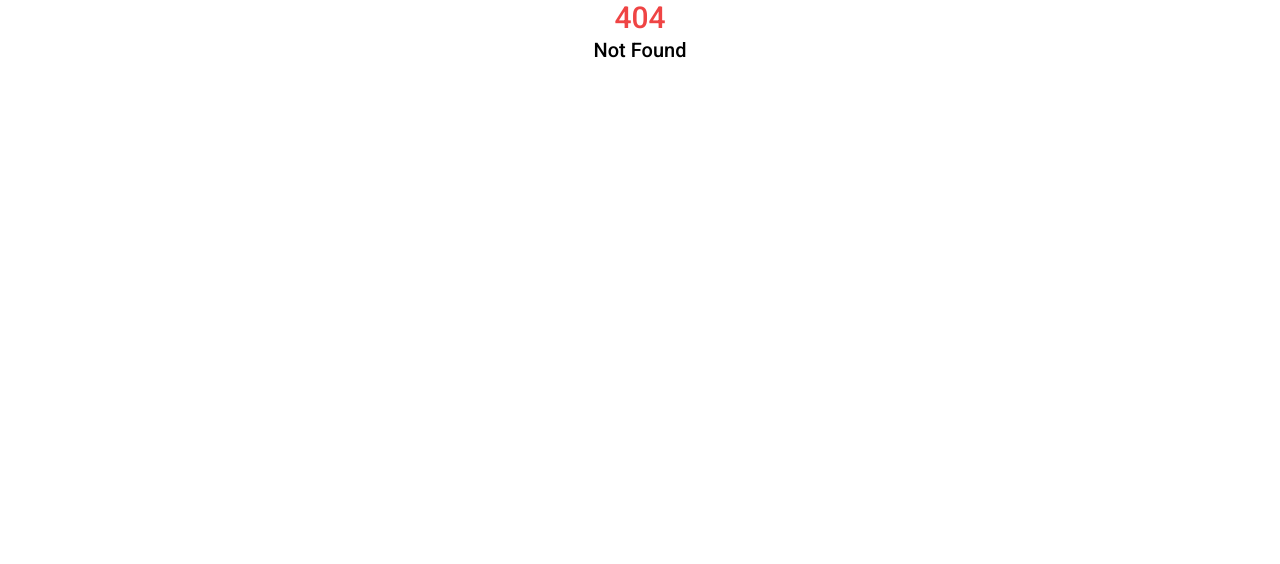
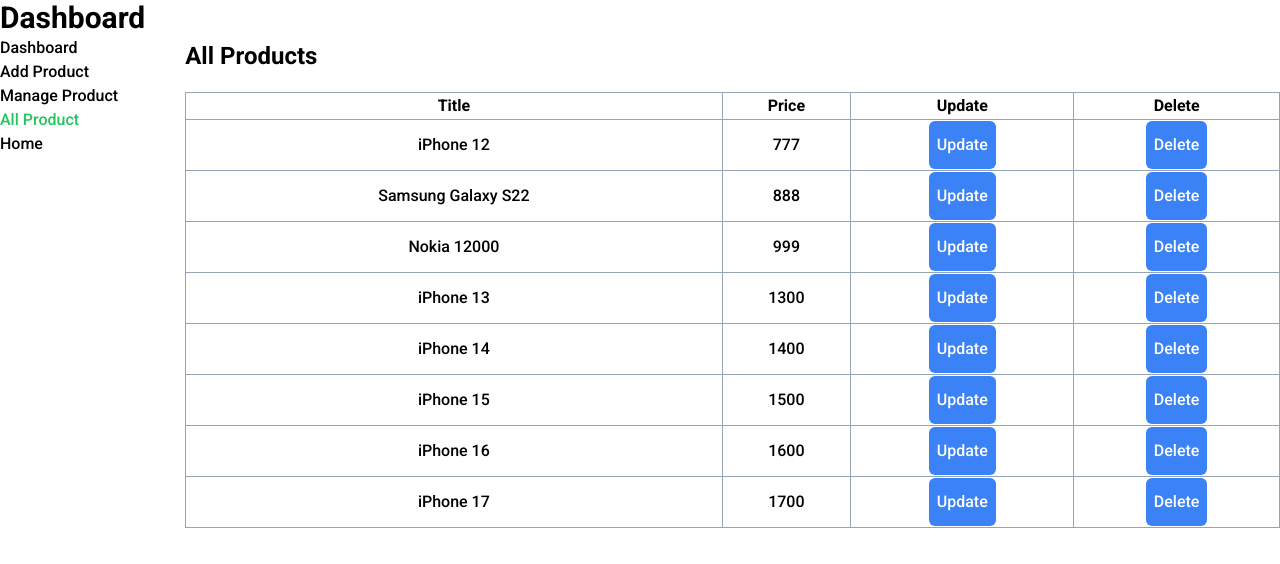
Before and after one commit to getAhsaan/try-next-js, a Next.js app: page /dashboard/all-products in a window 1280 px wide. Before the commit this address had no page. Shown: the top 564 px of the page. Built offline with nearby package versions, Linux system fonts and the light colour scheme; data requests are answered from the project's data file.

Commit message:
Client Side Rendering(CSR)

```diff
--- a/package.json
+++ b/package.json
@@ -19,6 +19,7 @@
     "react": "18.2.0",
     "react-dom": "18.2.0",
     "react-loading-skeleton": "^3.3.1",
+    "swr": "^2.2.1",
     "tailwindcss": "3.3.3"
   }
 }
--- a/src/app/dashboard/Sidebar.jsx
+++ b/src/app/dashboard/Sidebar.jsx
@@ -12,6 +12,10 @@
   {
     path: "/dashboard/manage-product",
     title: "Manage Product",
+  },
+  {
+    path: "/dashboard/all-products",
+    title: "All Product",
   },
   {
     path: "/",
--- /dev/null
+++ b/src/app/dashboard/all-products/AllProducts.jsx
@@ -0,0 +1,101 @@
+"use client";
+
+import Modal from "@/components/HomePage/Modal";
+import { useRef, useState } from "react";
+import ManageSingleProduct from "../manage-product/ManageSingleProduct";
+import useProducts from "@/hooks/useProducts";
+
+const AllProducts = () => {
+  const { products, error, isLoading, isValidating, mutate } = useProducts();
+  const modalRef = useRef(null);
+  const [updateData, setUpdateDAta] = useState(null);
+
+  const openModal = (product) => {
+    setUpdateDAta(product);
+    modalRef.current.showModal();
+  };
+
+  const closeModal = () => {
+    setUpdateDAta(null);
+    modalRef.current.close();
+  };
+
+  const handleSubmit = async (e) => {
+    e.preventDefault();
+    const form = e.target;
+    const title = form.title.value;
+    const price = form.price.value;
+    const data = {
+      title,
+      price,
+    };
+    if (title && price) {
+      const res = await fetch(
+        `http://localhost:5000/products/${updateData?.id}`,
+        {
+          method: "PATCH",
+          headers: {
+            "content-type": "application/json",
+          },
+          body: JSON.stringify(data),
+        }
+      );
+      const result = await res.json();
+      console.log(result);
+      mutate();
+      form.reset();
+      closeModal();
+    }
+  };
+
+  const handleDelete = async (id) => {
+    const res = await fetch(`http://localhost:5000/products/${id}`, {
+      method: "DELETE",
+    });
+    const result = await res.json();
+    console.log(result);
+    mutate();
+  };
+
+  return (
+    <div>
+      {isLoading && (
+        <h1 className=" text-center text-2xl font-semibold">Loading...</h1>
+      )}
+      {!isLoading && (
+        <table
+          className={` border-collapse w-full ${
+            isValidating ? "opacity-50" : "opacity-100"
+          }`}
+        >
+          <thead>
+            <tr>
+              <th className=" border border-slate-400">Title</th>
+              <th className=" border border-slate-400">Price</th>
+              <th className=" border border-slate-400">Update</th>
+              <th className=" border border-slate-400">Delete</th>
+            </tr>
+          </thead>
+          <tbody>
+            {products.map((product) => (
+              <ManageSingleProduct
+                openModal={openModal}
+                key={product.id}
+                product={product}
+                handleDelete={handleDelete}
+              />
+            ))}
+          </tbody>
+        </table>
+      )}
+      <Modal
+        ref={modalRef}
+        closeModal={closeModal}
+        updateData={updateData}
+        handleSubmit={handleSubmit}
+      />
+    </div>
+  );
+};
+
+export default AllProducts;
--- /dev/null
+++ b/src/app/dashboard/all-products/page.js
@@ -0,0 +1,12 @@
+import AllProducts from "./AllProducts";
+
+const AllProductPage = () => {
+  return (
+    <div className=" w-full mt-10">
+      <h1 className=" mb-5 text-2xl font-semibold">All Products</h1>
+      <AllProducts />
+    </div>
+  );
+};
+
+export default AllProductPage;
--- a/src/app/dashboard/manage-product/ManageProduct.jsx
+++ b/src/app/dashboard/manage-product/ManageProduct.jsx
@@ -32,6 +32,7 @@
       price,
     };
     if (title && price) {
+      setLoading(true)
       const res = await fetch(
         `http://localhost:5000/products/${updateData?.id}`,
         {
@@ -46,6 +47,7 @@
       console.log(result);
       form.reset();
       closeModal();
+      setLoading(false)
       startTransition(() => {
         router.refresh();
       });
@@ -53,7 +55,7 @@
   };
 
   const handleDelete = async (id) => {
-    alert("Are you sure?");
+    setLoading(true)
     const res = await fetch(`http://localhost:5000/products/${id}`, {
       method: "DELETE",
     });
@@ -62,6 +64,7 @@
     startTransition(() => {
       router.refresh();
     });
+    setLoading(false)
   };
 
   return (
--- a/src/db.json
+++ b/src/db.json
@@ -58,8 +58,8 @@
     },
     {
       "id": 3,
-      "title": "Nokia 1200",
-      "price": 99,
+      "title": "Nokia 12000",
+      "price": "999",
       "categoryId": 1,
       "features": [
         "no chip for 99 price",
@@ -127,18 +127,6 @@
         "Dual-camera System new new new"
       ],
       "imageUrl": "https://example.com/iphone12new.jpg"
-    },
-    {
-      "id": 9,
-      "title": "iPhone 18",
-      "price": "1800",
-      "categoryId": 2,
-      "features": [
-        "A14 Bionic chip new new new",
-        "Super Retina XDR Display new new new",
-        "Dual-camera System new new new"
-      ],
-      "imageUrl": "https://example.com/iphone12new.jpg"
     }
   ]
 }
--- /dev/null
+++ b/src/hooks/useProducts.js
@@ -0,0 +1,22 @@
+import useSWR from "swr";
+const fetcher = (...args) => fetch(...args).then((res) => res.json());
+
+const useProducts = (categoryId) => {
+  const path = "http://localhost:5000/products";
+  const {
+    data: products = [],
+    error,
+    isLoading,
+    isValidating,
+    mutate,
+  } = useSWR(categoryId ? `${path}?categoryId=${path}` : path, fetcher);
+  return {
+    products,
+    error,
+    isLoading,
+    isValidating,
+    mutate,
+  };
+};
+
+export default useProducts;
```
Also changed, not shown: 1 other file (tests, documents, lock files or other folders).
